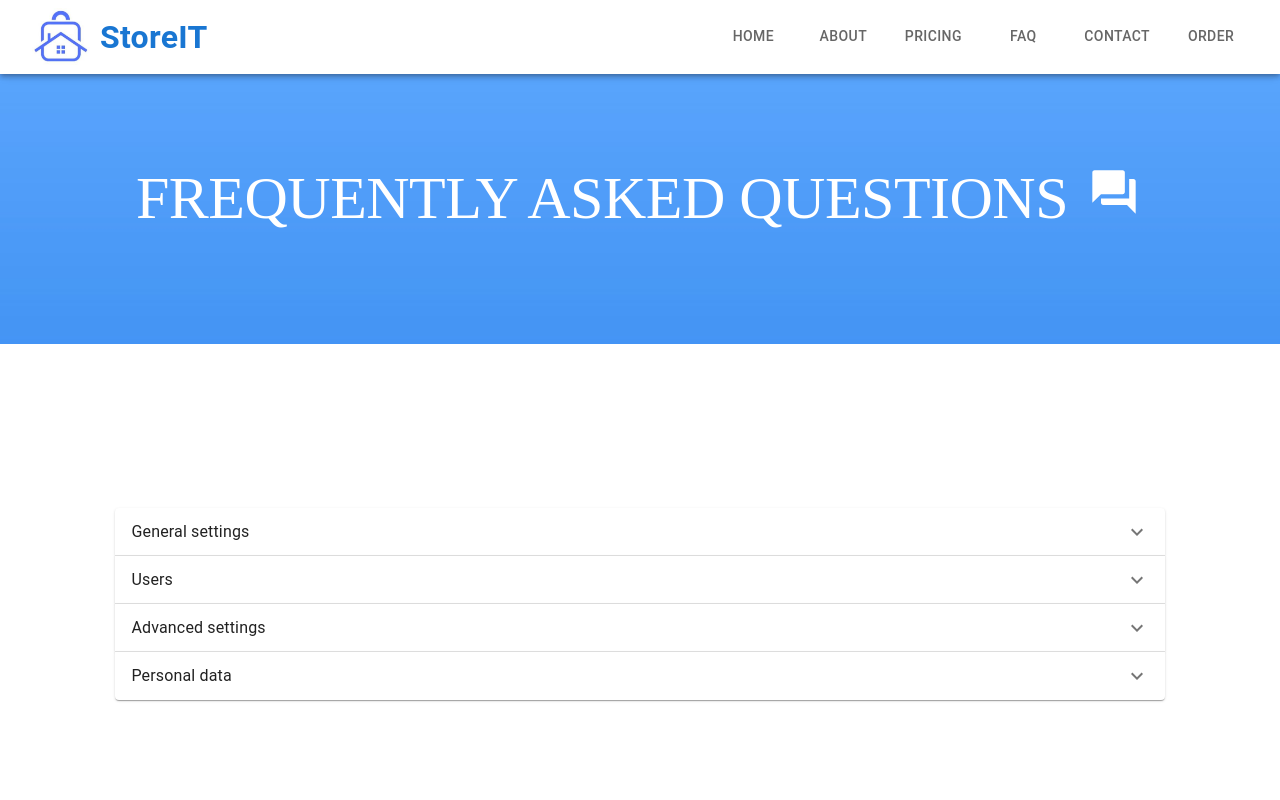
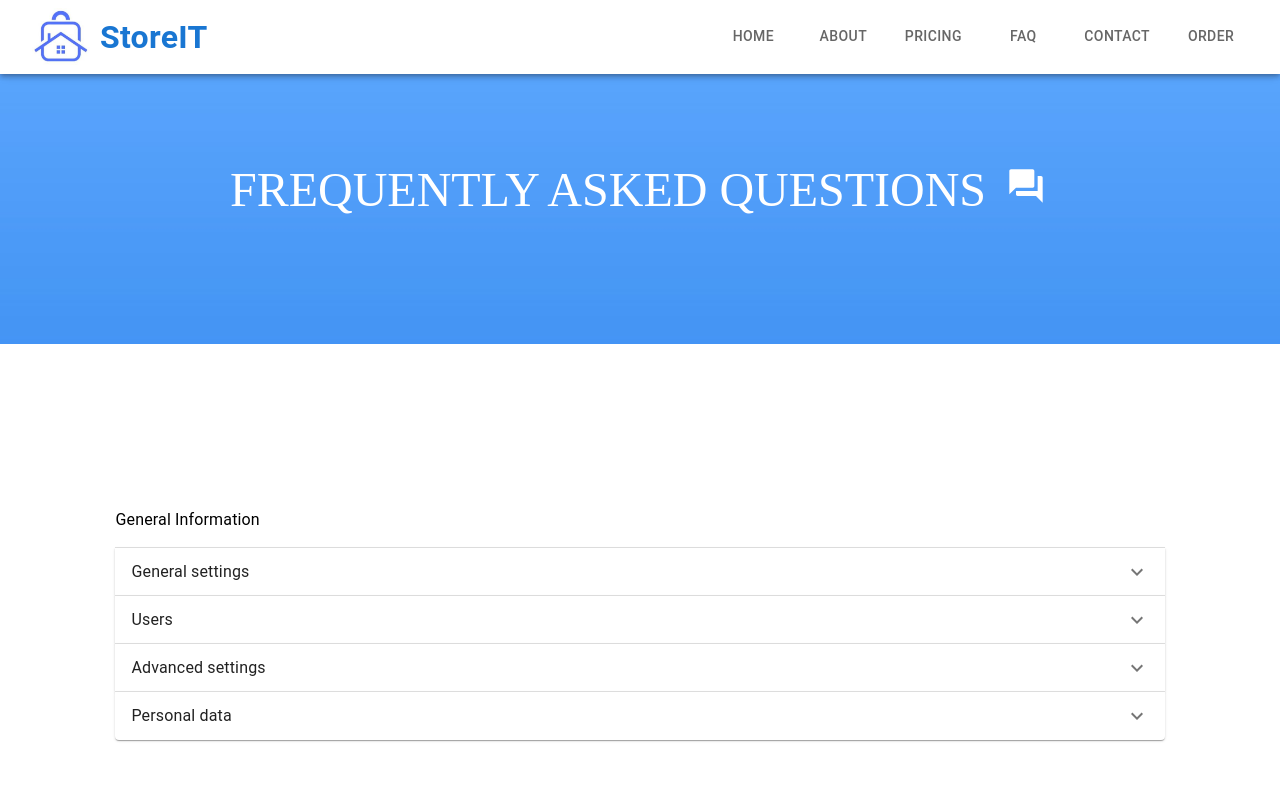
Before and after one commit to Melvin-Leo2000/StoreIT, a React (Create React App) app in the folder frontend/: page /faq in a window 1280 px wide. Shown: the top 800 px of the page. Built offline with nearby package versions, Linux system fonts and the light colour scheme.

Commit message:
faq done

```diff
--- a/frontend/src/components/AccordionFaq.jsx
+++ b/frontend/src/components/AccordionFaq.jsx
@@ -4,7 +4,8 @@ import AccordionDetails from '@mui/material/AccordionDetails';
 import AccordionSummary from '@mui/material/AccordionSummary';
 import Typography from '@mui/material/Typography';
 import ExpandMoreIcon from '@mui/icons-material/ExpandMore';
-
+import { Box, Card } from '@mui/material';
+import { borderColor } from '@mui/system';
 export default function AccordionFaq() {
   const [expanded, setExpanded] = React.useState(false);
 
@@ -14,6 +15,16 @@ export default function AccordionFaq() {
 
   return (
     <div>
+      <Box
+        width='100%'
+        margin= 'auto'
+        paddingBottom={2}
+        flexDirection={'column'}
+        justifyContent="center"
+        sx={{borderColor: 'secondary.main'}}
+      >
+        <Typography>General Information</Typography>
+      </Box>
       <Accordion expanded={expanded === 'panel1'} onChange={handleChange('panel1')}>
         <AccordionSummary
           expandIcon={<ExpandMoreIcon />}
--- a/frontend/src/features/orders/orderService.js
+++ /dev/null
@@ -1,3 +0,0 @@
-import axios from "axios";
-
-const API_URL = "/posts/";
--- a/frontend/src/pages/Faq.jsx
+++ b/frontend/src/pages/Faq.jsx
@@ -12,7 +12,7 @@ function Faq() {
           <img src={bluebackground} alt="bluewallpaper" width ={"100%"} height="280vh" />
           <Typography
             fontFamily={'quicksand'}
-            variant="h2"
+            variant="h3"
             textAlign={'center'}
             width={'100%'}
             sx={{
```
Also changed, not shown: frontend/src/components/MuiDrawer.jsx (+5 -5 lines), frontend/src/pages/Faq.css (deleted, +0 -27 lines), frontend/src/components/Footer.jsx (added).
